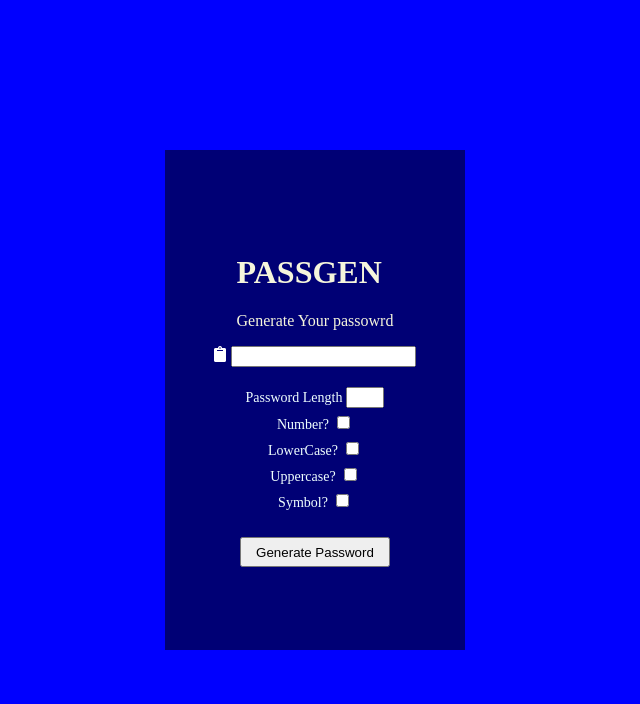
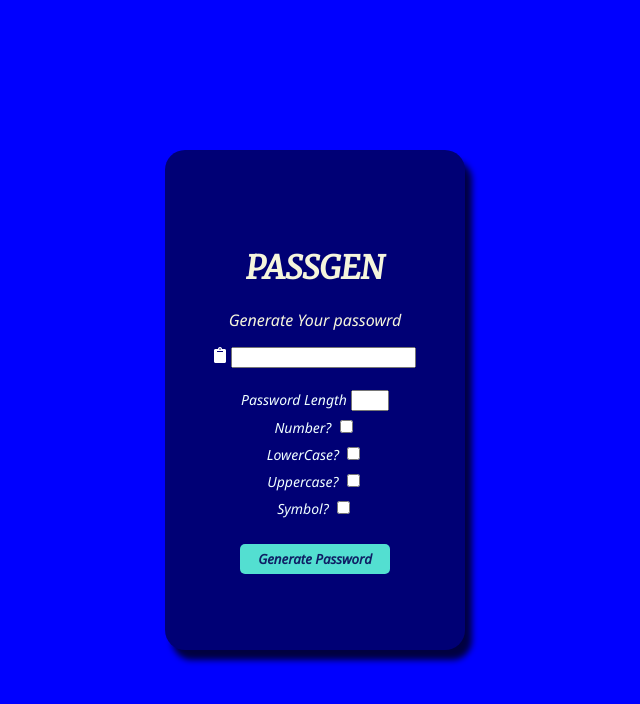
Before and after one commit to Ochuba/password_generator, a plain HTML site: page index.html in a window 1280 px wide. Shown: the whole page, without its empty margins (325-965 px from the left). Drawn offline with Linux system fonts and the light colour scheme.

Commit message:
fixed bugs and added design

```diff
--- a/script.js
+++ b/script.js
@@ -54,8 +54,10 @@ let pass_obj = {
 
     if  (!checknum && !lowerchecked && !upperchecked && !symchecked){
         alert('Please click at least one checkbox!!');
-    } else{
-   elpassword.value =  password_gen(modifyObj(pass_obj, lowerchecked, upperchecked, checknum, symchecked), lengthint);
+    } else if(ellength == ""){
+        alert('Input the length of your password please!!');
+   } else{
+    elpassword.value =  password_gen(modifyObj(pass_obj, lowerchecked, upperchecked, checknum, symchecked), lengthint);
    }
 
 })
--- a/style.css
+++ b/style.css
@@ -1,11 +1,18 @@
+@import url('https://fonts.googleapis.com/css2?family=Merriweather:ital@1&family=Noto+Sans:ital@1&display=swap');
+
 body{
     background-color: #0000FF;
     color: beige;
+    font-family: 'Noto Sans', sans-serif;
+
 }
 .pass_field{
     display: flex;
     flex-direction: row;
-
+    text-align: center;
+}
+.heading h1{
+    font-family: 'Merriweather', serif;
 }
 .pass_field i{
     position: relative;
@@ -14,6 +21,93 @@ body{
     padding-right: 5px;
 }
 .form{
+    -webkit-box-shadow: 7px 10px 6px 0px rgba(0,0,0,0.75);
+    -moz-box-shadow: 7px 10px 6px 0px rgba(0,0,0,0.75);
+
+
+
+
+
+
+
+
+
+
+
+
+
+
+
+
+
+
+
+
+
+
+
+
+
+
+
+
+
+
+
+
+
+
+
+
+
+
+
+
+
+
+
+
+
+
+
+
+
+
+
+
+
+
+
+
+
+
+
+
+
+
+
+
+
+
+
+
+
+
+
+
+
+
+
+
+
+
+
+
+
+
+
+
+    box-shadow: 7px 10px 6px 0px rgba(0,0,0,0.75);
     background-color: #000075;
     position: fixed;
     top: 50%;
@@ -26,7 +120,8 @@ body{
     align-items: center;
     flex-direction: column;
     justify-content: center;
-    text-align: left;
+    text-align: center;
+    border-radius: 20px;
 }
 .word{
     margin-bottom: 20px;
@@ -46,4 +141,10 @@ body{
     margin-top: 20px;
     width: 150px;
     height: 30px;
+    color: #0F1E64;
+    font-family: 'Noto Sans', sans-serif;
+    font-weight: 700;
+    border: #53DFD1;
+    border-radius: 5px;
+    background-color: #53DFD1;
 }
```
